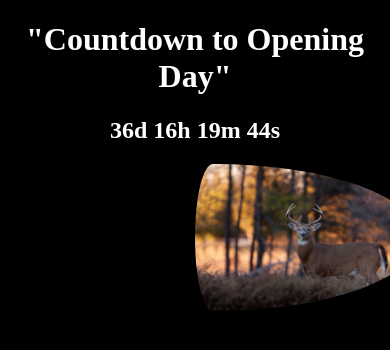
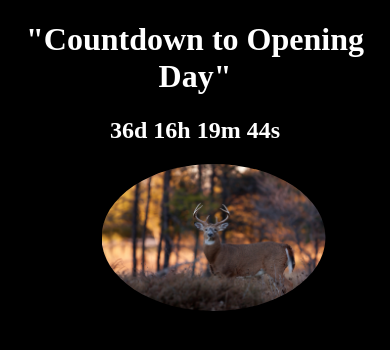
Before and after one commit to dblankin/dblankin.github.io, a Jekyll site: the page projects/deer_season.html, which Jekyll copies as it is, in a window 390 px wide. Shown: the top 350 px of the page. Built offline with Jekyll 4.4.1, drawn with Linux system fonts in a browser that asks for light colours.

Commit message:
Update stylesheet.css

```diff
--- a/css/stylesheet.css
+++ b/css/stylesheet.css
@@ -16,14 +16,14 @@ h1 {
     display: block;
     margin-left: auto;
     margin-right: auto;
-    max-width: 500px;
-    max-height: 500px;
+    max-width: 800px;
+    max-height: 800px;
 
 }
 @media screen and (max-width: 800px) {
     .circular-deer img {
-        padding-left: 50%;
-        padding-right: auto;
+        padding-left: 25%;
+        padding-right: 25%;
         width: 60%;
         height: 100%;
         border-radius: 50%;
```
